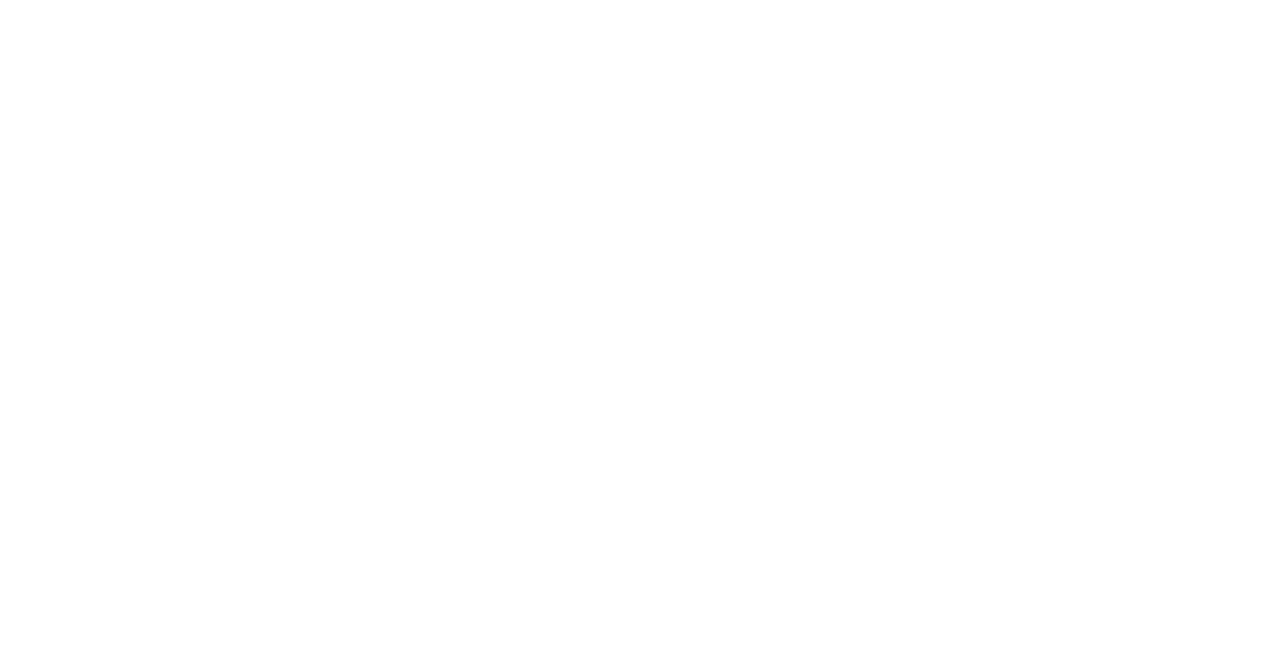
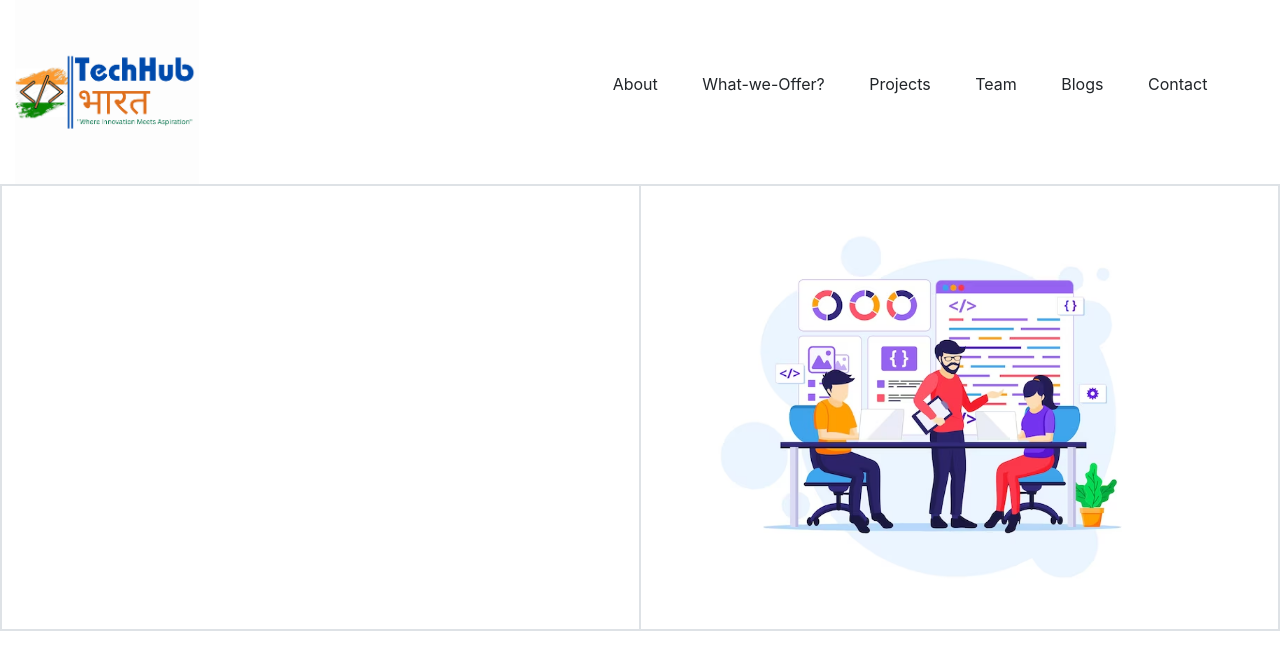
Before and after one commit to AritraChakraborty2003/MainWebsite, a Django app: page / in a window 1280 px wide. Before the commit the part shown is empty. Shown: the top 670 px of the page. Run offline with Django 4.2, Linux system fonts and the light colour scheme.

Commit message:
change in structure of page

```diff
--- a/techhubIndiaWebsite/settings.py
+++ b/techhubIndiaWebsite/settings.py
@@ -124,5 +124,4 @@
 DEFAULT_AUTO_FIELD = 'django.db.models.BigAutoField'
 STATICFILES_DIRS = [
     BASE_DIR / "static",
-    "/var/www/static/",
 ]
--- a/templates/index.html
+++ b/templates/index.html
@@ -4,10 +4,110 @@
   <meta charset="UTF-8">
   <meta name="viewport" content="width=device-width, initial-scale=1.0">
   <title>Document</title>
+  <link href="https://cdn.jsdelivr.net/npm/bootstrap@5.3.2/dist/css/bootstrap.min.css" rel="stylesheet" integrity="sha384-T3c6CoIi6uLrA9TneNEoa7RxnatzjcDSCmG1MXxSR1GAsXEV/Dwwykc2MPK8M2HN" crossorigin="anonymous">
+  <script src="https://cdn.jsdelivr.net/npm/bootstrap@5.3.2/dist/js/bootstrap.bundle.min.js" integrity="sha384-C6RzsynM9kWDrMNeT87bh95OGNyZPhcTNXj1NW7RuBCsyN/o0jlpcV8Qyq46cDfL" crossorigin="anonymous"></script>
+
+  <link rel="stylesheet" href="https://cdn.jsdelivr.net/npm/bootstrap@4.4.1/dist/css/bootstrap.min.css" integrity="sha384-Vkoo8x4CGsO3+Hhxv8T/Q5PaXtkKtu6ug5TOeNV6gBiFeWPGFN9MuhOf23Q9Ifjh" crossorigin="anonymous">
+  <script src="https://code.jquery.com/jquery-3.4.1.slim.min.js" integrity="sha384-J6qa4849blE2+poT4WnyKhv5vZF5SrPo0iEjwBvKU7imGFAV0wwj1yYfoRSJoZ+n" crossorigin="anonymous"></script>
+  <script src="https://cdn.jsdelivr.net/npm/popper.js@1.16.0/dist/umd/popper.min.js" integrity="sha384-Q6E9RHvbIyZFJoft+2mJbHaEWldlvI9IOYy5n3zV9zzTtmI3UksdQRVvoxMfooAo" crossorigin="anonymous"></script>
+  <script src="https://cdn.jsdelivr.net/npm/bootstrap@4.4.1/dist/js/bootstrap.min.js" integrity="sha384-wfSDF2E50Y2D1uUdj0O3uMBJnjuUD4Ih7YwaYd1iqfktj0Uod8GCExl3Og8ifwB6" crossorigin="anonymous"></script>
+
+
 </head>
 <body>
-  <div class="header">
+  <div class="container-fluid header" style="display: flex;">
+    <div class="logoHolder" style="width: 40%;">
+    <div class="imageHolder" style="height:23vmin;width:23vmin">
+      {% load static %}
+    <img src="{% static 'images/logo.png' %}" alt="My image" style="max-width: 100%;object-fit: contain;">
+    </div>
+    </div>
+    <div class="icon-holder-PC">
+        <ul class="nav-icons">
+          <li>About</li>
+          <li>What-we-Offer?</li>
+          <li>Projects</li>
+          <li>Team</li>
+          <li>Blogs</li>
+          <li>Contact</li>
+
+        </ul>
+    </div>
+    <div class="icon-holder-mobile">
+
+        <div class="imageHolder1">
+
+        {% load static %}
+    <img src="{% static 'images/menu.png' %}" alt="My image" class="imageStyle">
+          </div>
+
 
   </div>
+  </div>
+  <div class="container-fluid border banner">
+
+    <div class="row">
+      <div class="col-md-6 border"></div>
+      <div class="col-md-6 border" style="display: flex; justify-content: center; align-items: center;">
+        <div class="imageHolder" style="height:85%;width:85%">
+        {% load static %}
+      <img src="{% static 'images/coder.avif' %}" alt="My image" style="max-width: 100%; max-height:100%;  object-fit: contain;">
+      </div>
+      </div>
+     </div>
+  </div>
+  <div class="container-fluid">
+   <div class="container-fluid">
+
+   </div>
+   <div class="container-fluid">
+
+   </div>
+ </div>
+
 </body>
 </html>
+<style>
+
+  .nav-icons li {
+    list-style: none;
+    display: inline-block;
+    margin-left: 5vmin;
+
+  }
+  *{
+    margin:0px;
+    padding:0px;
+    box-sizing: border-box;
+  }
+  .icon-holder-PC{
+    width: 60%;display: flex; justify-content: center;align-items: center;
+  }
+
+  .nav-icons{
+    padding: 5vmin;
+  }
+  @media(max-width:900px){
+    .icon-holder-PC{
+      display: none;
+
+    }
+    .icon-holder-mobile{
+    width: 60%;margin-top: 2vmin;display: flex; justify-content: flex-end;align-items: center;
+  }
+  .imgHolder1{
+    height:7vmin;width:7vmin;
+  }
+  .imageStyle{
+    max-width: 100%;max-height: 100%;object-fit: contain;
+  }
+  }
+  @media(min-width:901px){
+
+    .icon-holder-mobile{
+      display: none;
+    }
+  }
+
+
+</style>
```
Also changed, not shown: static/images/coder.avif (added), static/images/logo.png (added), static/images/menu.png (added), static/logo.png (deleted).
